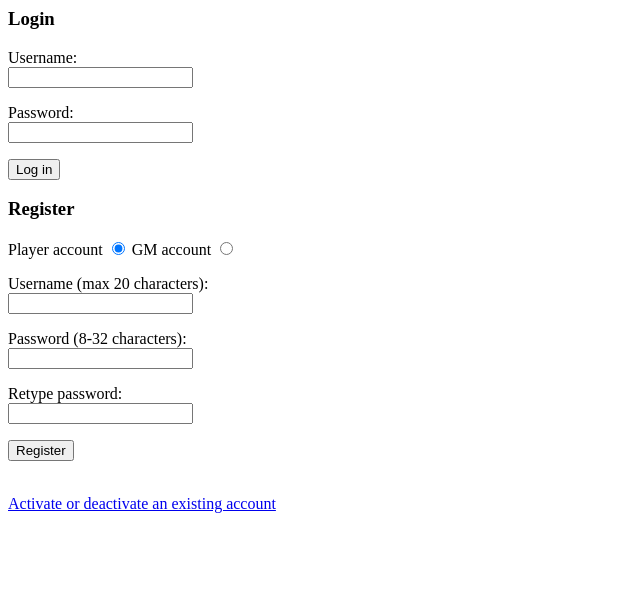
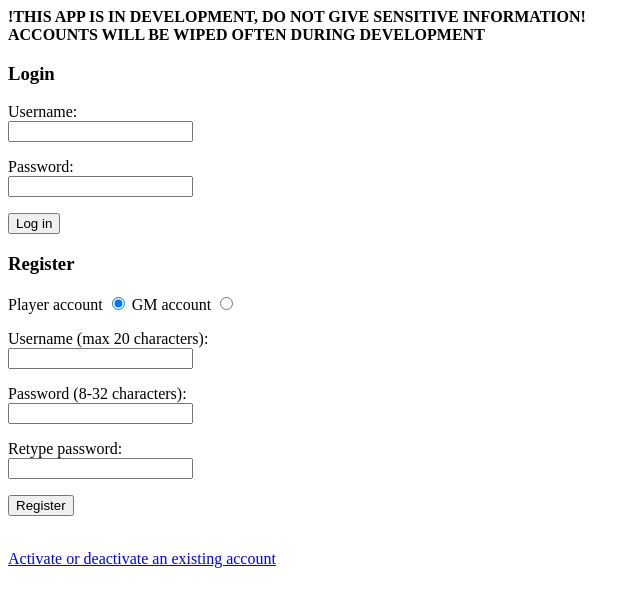
Before and after one commit to maariaw/character-chat, a Flask app: page / in a window 1280 px wide. Shown: the top 607 px of the page, without its empty margins (0-640 px from the left). Run offline with Flask 2, Linux system fonts and the light colour scheme.

Commit message:
Add a disclaimer to the main page

```diff
--- a/templates/index.html
+++ b/templates/index.html
@@ -1,3 +1,8 @@
+<p><b>
+    !THIS APP IS IN DEVELOPMENT, DO NOT GIVE SENSITIVE INFORMATION!
+    <br>
+    ACCOUNTS WILL BE WIPED OFTEN DURING DEVELOPMENT
+</b></p>
 {% if error %}
 <p>Action not successful: {{ error }}</p>
 {% endif %}
```
